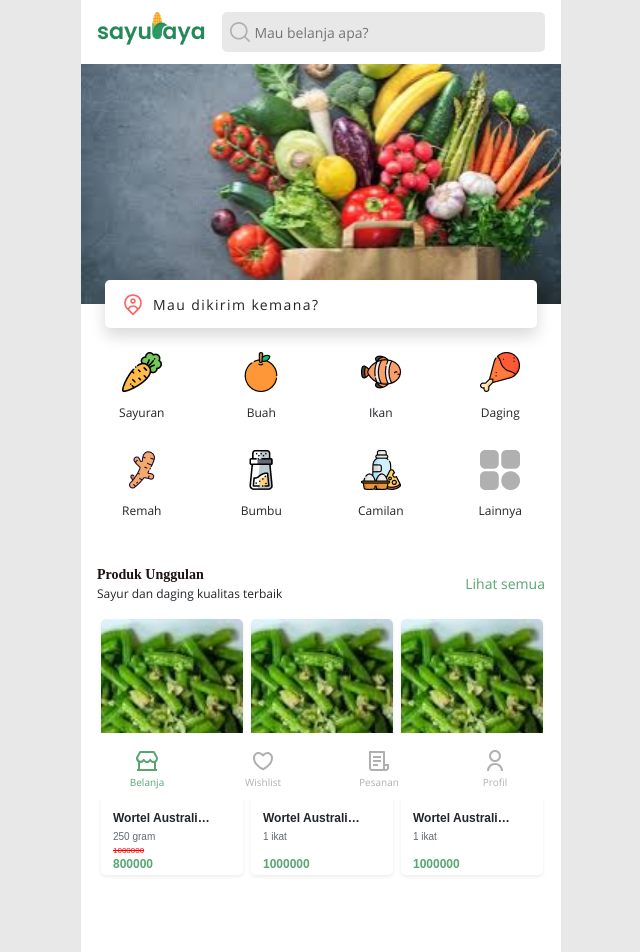
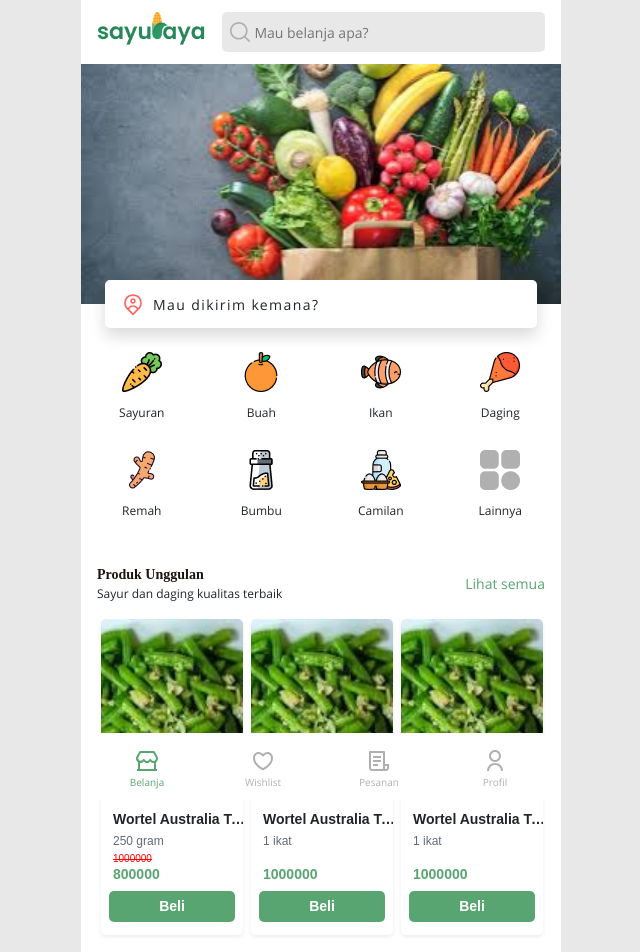
Before and after one commit to yohni/sayuraya, a Next.js app: page / in a window 1280 px wide. Shown: the top 952 px of the page, without its empty margins (319-959 px from the left). Built offline with nearby package versions, Linux system fonts and the light colour scheme; a web font is replaced by a local one.

Commit message:
style: 💄 fixing sizing

```diff
--- a/components/buttons/CounterButton.jsx
+++ b/components/buttons/CounterButton.jsx
@@ -11,7 +11,7 @@ const WrapperButton = styled.div`
   text-align: center;
   font-family: 'Montserrat', sans-serif;
   font-weight: 600;
-  font-size: 12px;
+  font-size: 14px;
 `;
 
 const WrapperCounter = styled.div`
@@ -22,7 +22,7 @@ const WrapperCounter = styled.div`
   display: flex;
   justify-content: space-around;
   padding: 5px 0;
-  font-size: 12px;
+  font-size: 14px;
 `;
 
 const CounterButton = (props) => {
--- a/components/cards/ProductCard.jsx
+++ b/components/cards/ProductCard.jsx
@@ -11,7 +11,7 @@ const PCWrapper = styled.div`
   max-width: calc(100% - 8px);
   margin: 0 4px 4px;
   width: 100%;
-  height: 256px;
+  height: 316px;
   background: #ffffff;
   border-radius: 5px;
   cursor: pointer;
@@ -52,14 +52,14 @@ const DiscBadge = styled.div`
 const CardBody = styled.div`
   padding: 12px;
   position: relative;
-  height: 80px;
+  height: 92px;
 `;
 
 const CardTitle = styled.h3`
   font-family: 'Montserrat', sans-serif;
   font-weight: 600;
-  font-size: 12px;
-  width: 100px;
+  font-size: 14px;
+  width: 132px;
   white-space: nowrap;
   overflow: hidden;
   text-overflow: ellipsis;
@@ -68,14 +68,14 @@ const CardTitle = styled.h3`
 
 const PCpeace = styled.div`
   font-family: 'Montserrat', sans-serif;
-  font-size: 10px;
+  font-size: 12px;
   color: ${(props) => props.theme.GreyText};
 `;
 
 const PCbasePrice = styled(PCpeace)`
   text-decoration: line-through;
   color: red;
-  font-size: 8px;
+  font-size: 10px;
 `;
 
 const PriceWrapper = styled.div`
@@ -85,7 +85,7 @@ const PriceWrapper = styled.div`
 
 const CutPrice = styled.h3`
   color: ${(props) => props.theme.GreenPrimary};
-  font-size: 12px;
+  font-size: 14px;
   font-weight: 600;
 `;
 
```
